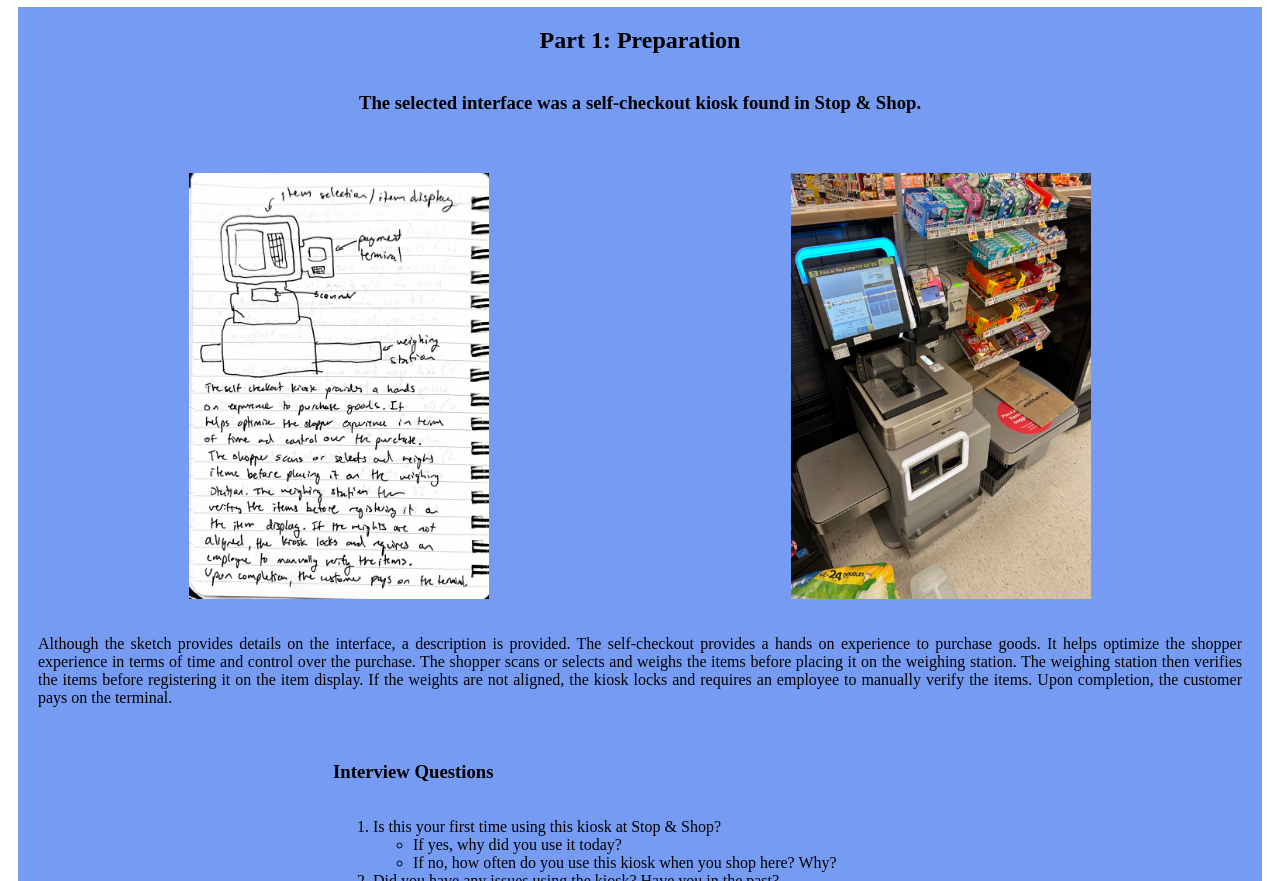
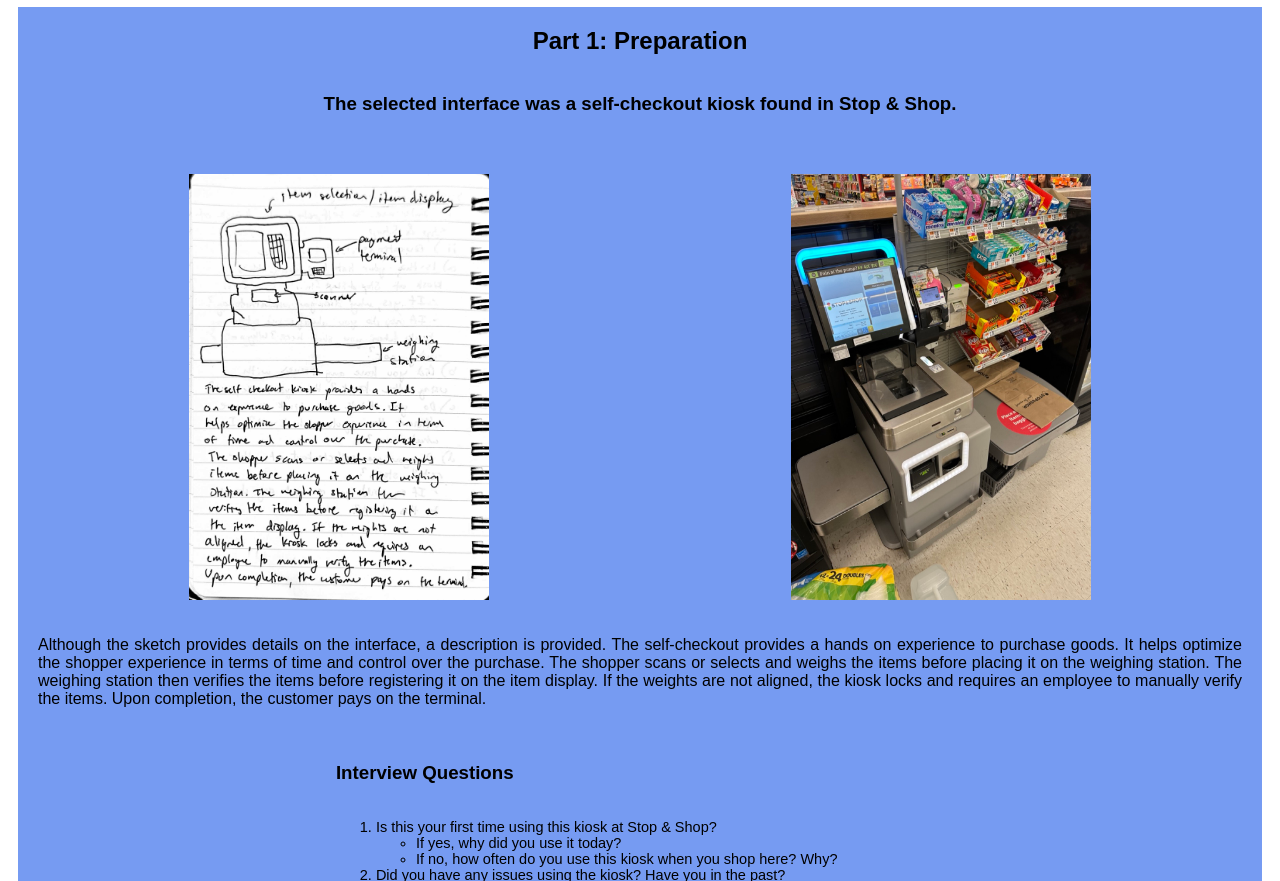
Before and after one commit to partypenguin9123/personas-storyboarding, a plain HTML site: page index.html in a window 1280 px wide. Shown: the part 73-954 px from the top of the page. Drawn offline with Linux system fonts and the light colour scheme.

Commit message:
Add files via upload

```diff
--- a/styles.css
+++ b/styles.css
@@ -8,6 +8,20 @@ img {
  display: block;
  margin-left: auto;
  margin-right: auto;
+}
+
+h1, h2, h3, h4 {
+  text-align: center;
+  font-family: sans-serif;
+}
+
+p, figcaption {
+  font-family: sans-serif;
+}
+
+li {
+  font-family: sans-serif;
+  font-size: 14.5px;
 }
 
 .part1 {
```
Also changed, not shown: index.html (line endings or trailing spaces).
